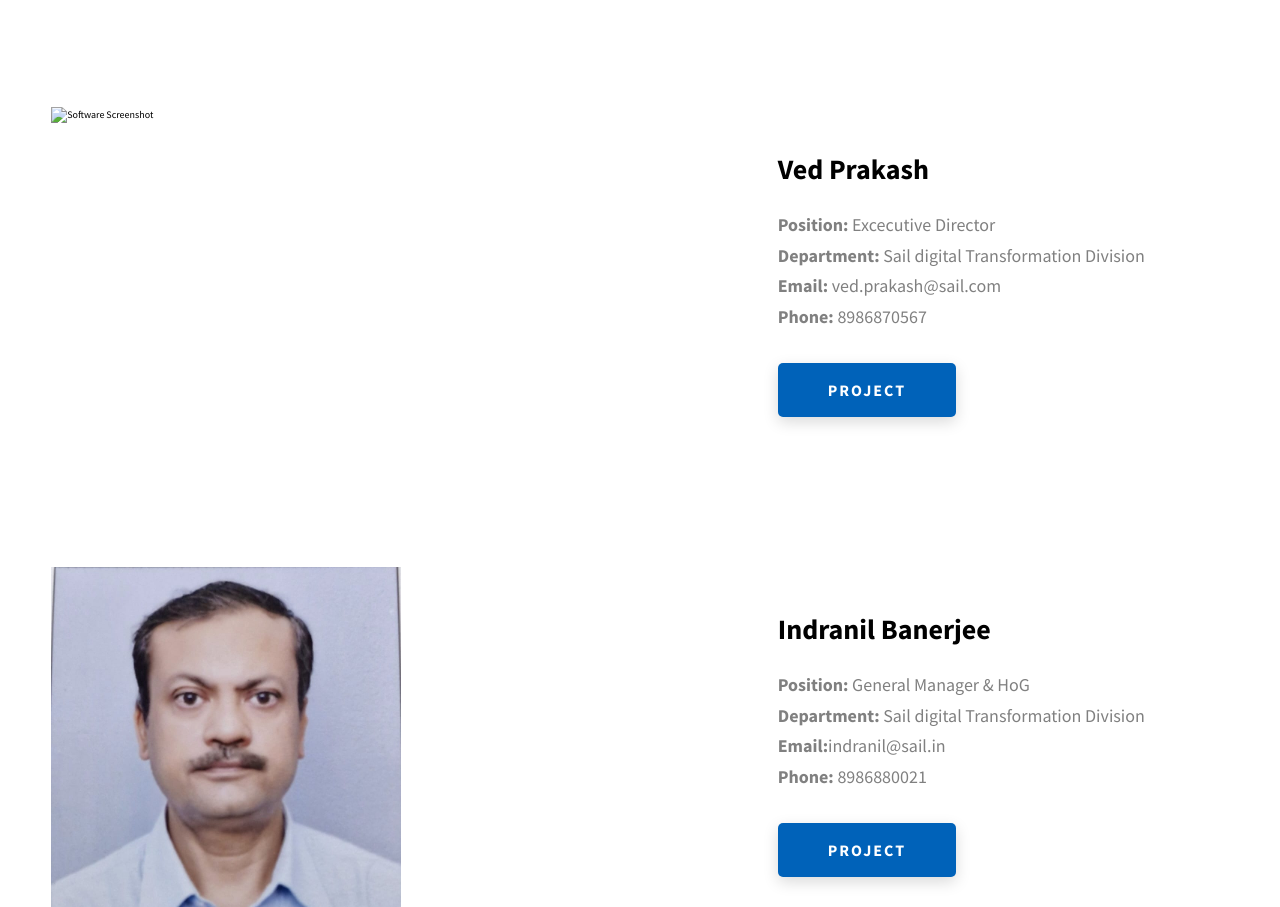
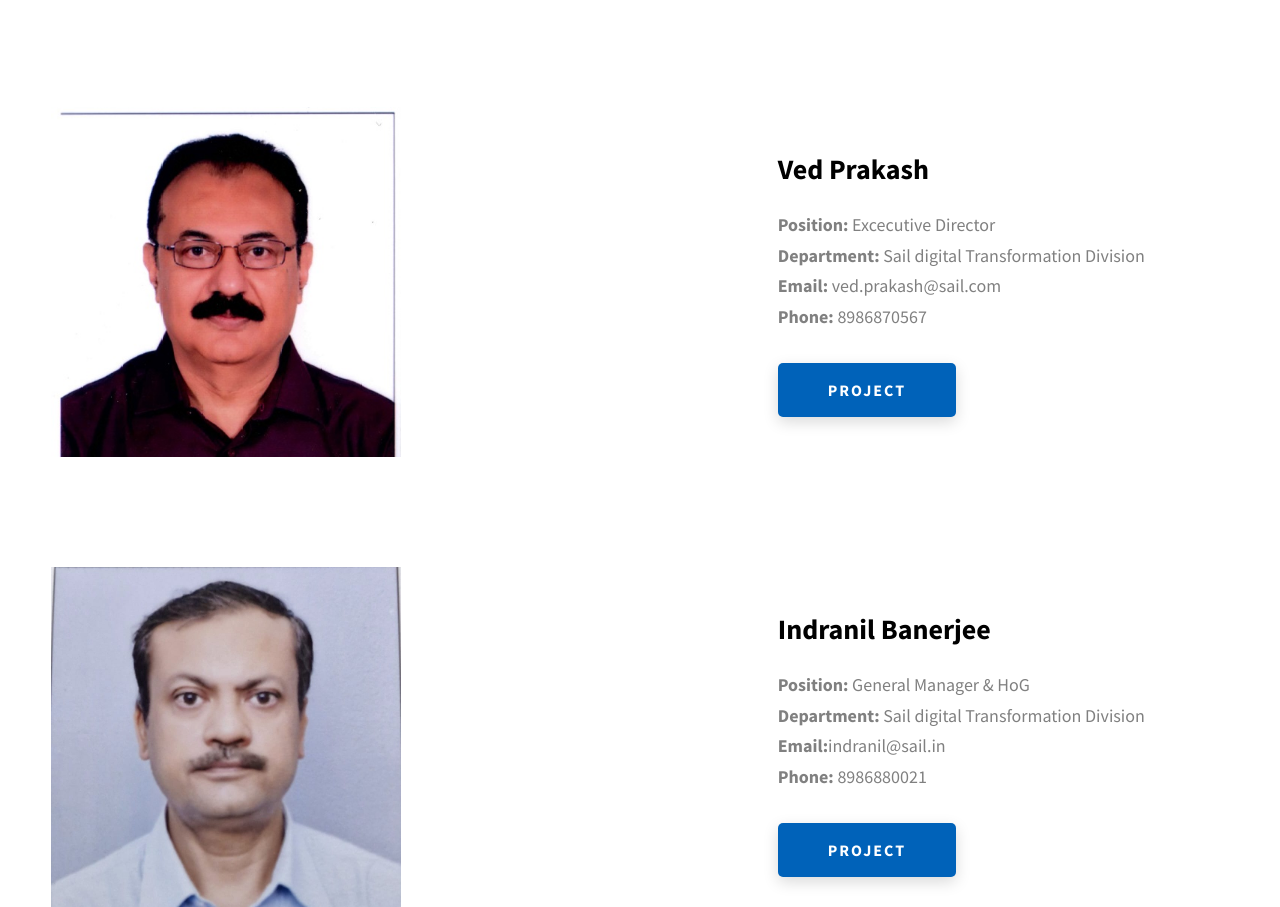
Before and after one commit to Aadn-abhishek/Company-Website, a plain HTML site: page index.html in a window 1280 px wide. Shown: the part 3188-4095 px from the top of the page. Drawn offline with Linux system fonts and the light colour scheme.

Commit message:
Update index.html

```diff
--- a/index.html
+++ b/index.html
@@ -171,7 +171,7 @@
       <div class="projects__content">
         <div class="projects__row">
           <div class="projects__row-img-cont">
-            <img src="./SAIL/ED,jpg" alt="Software Screenshot" class="projects__row-img"
+            <img src="./SAIL/ED.jpg" alt="Software Screenshot" class="projects__row-img"
               loading="lazy" />
           </div>
           <div class="projects__row-content">
```
